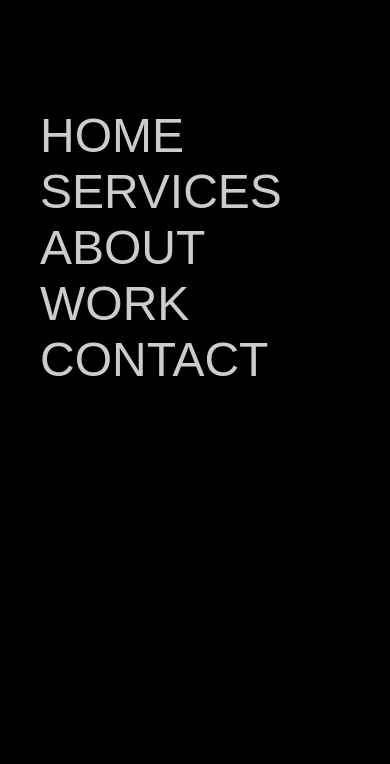
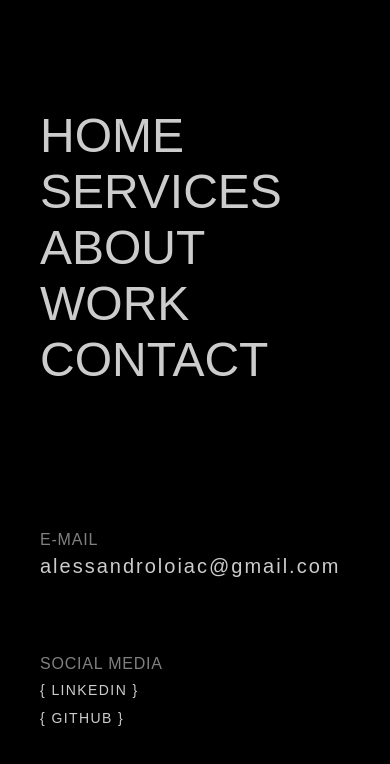
Before and after one commit to AleLoiac/portfolio, a React (Vite) app: page / in a window 390 px wide. Shown: the top 764 px of the page. Built offline with nearby package versions, Linux system fonts and the light colour scheme; a web font is replaced by a local one.

Commit message:
Add email and socials to Navbar

```diff
--- a/src/sections/Navbar.jsx
+++ b/src/sections/Navbar.jsx
@@ -1,8 +1,11 @@
 import { useRef } from "react";
+import { socials } from "../constants";
 
 function Navbar() {
   const navRef = useRef(null);
   const linksRef = useRef([]);
+  const contactRef = useRef(null);
+
   return (
     <nav
       ref={navRef}
@@ -19,6 +22,34 @@ function Navbar() {
           )
         )}
       </div>
+      <div
+        ref={contactRef}
+        className="flex flex-col flex-wrap justify-between gap-8 md:flex-row"
+      ></div>
+      <div className="font-light">
+        <p className="tracking-wider text-white/50">E-mail</p>
+        <p className="text-xl tracking-widest lowercase text-pretty">
+          Alessandroloiac@gmail.com
+        </p>
+      </div>
+      <div className="font-light">
+        <p className="tracking-wider text-white/50">Social Media</p>
+        <div className="flex flex-col flex-wrap md:flex-row gap-x-2">
+          {socials.map((social, index) => (
+            <a
+              key={index}
+              href={social.href}
+              target="_blank"
+              rel="noopener noreferrer"
+              className="text-sm leading-loose tracking-widest uppercase hover:text-white transition-colors duration-300"
+            >
+              {"{ "}
+              {social.name}
+              {" }"}
+            </a>
+          ))}
+        </div>
+      </div>
     </nav>
   );
 }
```
